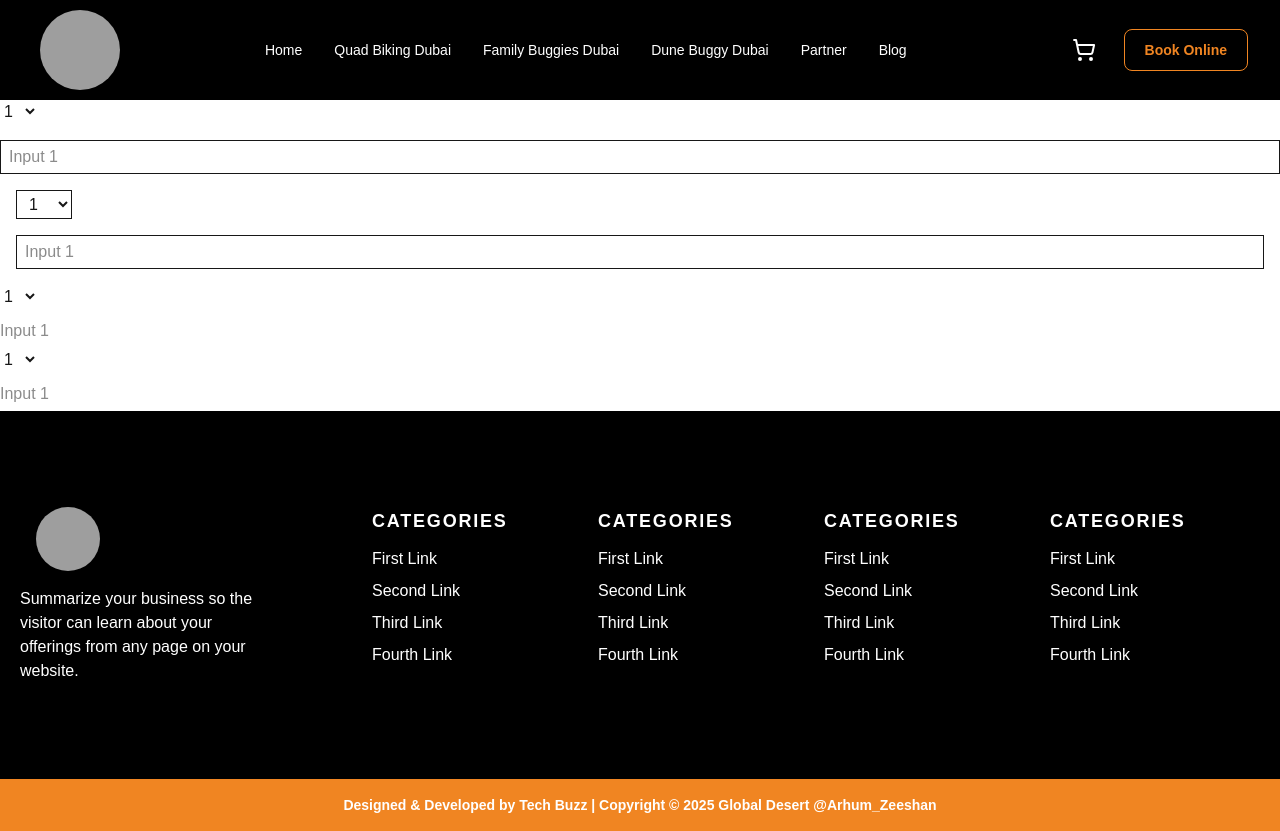
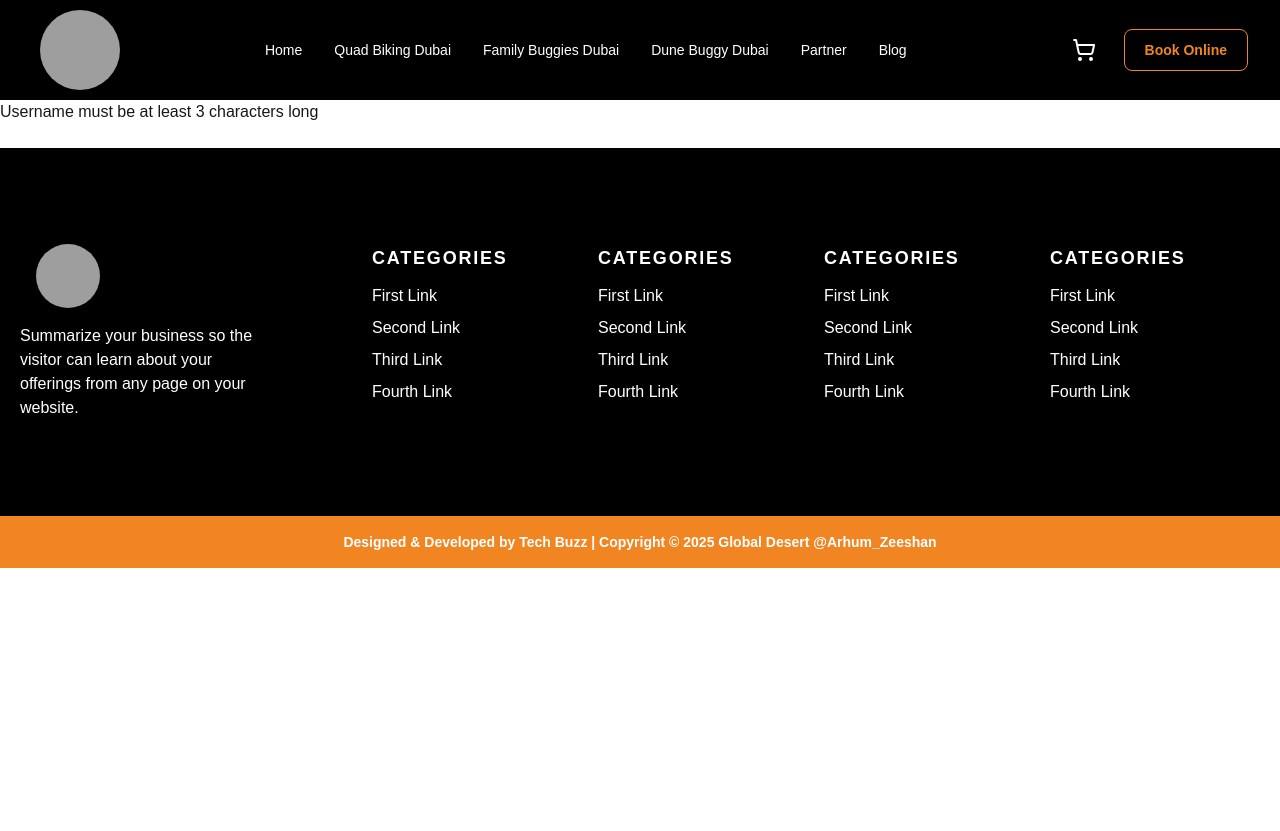
Before and after one commit to Arhum-Zeshan/web-tailwind, a Next.js app: page /globalproject in a window 1280 px wide. After the commit the page ends 800 px from the top, so only its background shows below. Built offline with nearby package versions, Linux system fonts and the light colour scheme; grey boxes are pictures that could not be loaded.

Commit message:
split or reverse

```diff
--- a/app/components/MaxFinder.tsx
+++ b/app/components/MaxFinder.tsx
@@ -1,5 +1,6 @@
 "use client";
 
+import { Flag } from "lucide-react";
 import React, { useState } from "react";
 
 const MaxFinder = () => {
@@ -33,9 +34,6 @@ const MaxFinder = () => {
     </>
   );
 };
-
-
-
 
 const MaxFinder2 = () => {
   const [selected, setSelected] = useState(1); // Default number of inputs
@@ -71,71 +69,73 @@ const MaxFinder2 = () => {
   );
 };
 
+const MaxFinder3 = () => {
+  var numbers = [0, 1, 2, 3, 4, 5, 6, 7, 8, 9];
 
-const MaxFinder3 = () => {
-  const numbers = [1, 2, 3, 4, 5, 6, 7, 8, 9, 10]; // Declared array on top
-  const [count, setCount] = useState(1);
+  const isPrime = (n: number) => {
+    for (var i = 2; i < n; i++) {
+      if (n % i == 0) return false;
+    }
+
+    return true;
+  };
+
+  function getPrimes() {
+    return numbers.filter((num) => isPrime(num));
+  }
+  const isOdd = (n: number) => n % 2 != 0;
+
+  function elementsAvg() {
+    const odds = numbers.filter((num) => isOdd(num));
+    console.log(odds);
+    const sumOfOdds = odds.reduce((a, b) => a + b);
+    return sumOfOdds / odds.length;
+  }
+  const power = (base: number, exp: number) => {
+    var result = base;
+    for (var i = 1; i < exp; i++) {
+      result = result * base;
+    }
+    return result;
+  };
+  const isPalinDrome = (text: string) => text === reversString(text);
+
+  const reversString = (text: string) => text.split("").reverse().join("");
+
+  const numberMultiplybyn = (n: number) => numbers.map((num) => num * n);
 
   return (
-    <div>
-      {/* Dropdown using the numbers array */}
-      <select onChange={(e) => setCount(Number(e.target.value))}>
-        {numbers.map((num) => (
-          <option key={num} value={num}>
-            {num}
-          </option>
-        ))}
-      </select>
-
-      {/* Input fields based on selected count */}
-      <div style={{ marginTop: "10px" }}>
-        {numbers.slice(0, count).map((_, i) => (
-          <input
-            key={i}
-            type="text"
-            placeholder={`Input ${i + 1}`}
-            style={{ display: "block", margin: "5px 0" }}
-          />
-        ))}
-      </div>
-    </div>
+    <>
+      <h2>{isPalinDrome("arhum") ? "true" : "false"}</h2>
+    </>
   );
 };
 
+const PalinDromeFinder = () => {
+   const [username,setUsername]= useState("")
+  const feedBack=()=>{
 
-const MaxFinder4 = () => {
-  const numbers = [1, 2, 3, 4, 5, 6, 7, 8, 9, 10]; // Declared array
-  const [count, setCount] = useState(1);
+    if(username.length < 3) {
+    return "Username must be at least 3 characters long"}
+    else if(username.length > 15) {
+      return "Username must be less than 15 characters long"
+    }
 
+    const reversedUsername = username.split("").reverse().join("");
+    if(reversedUsername === username) {
+      return "Username is a palindrome";
+    } else {
+      return "Username is not a palindrome";
+    }
+
+
+  }
   return (
     <div>
-      {/* Dropdown to choose how many inputs */}
-      <select onChange={(e) => setCount(Number(e.target.value))}>
-        {numbers.map((num) => (
-          <option key={num} value={num}>
-            {num}
-          </option>
-        ))}
-      </select>
-
-      {/* Input fields — use a check to limit how many are shown */}
-      <div style={{ marginTop: "10px" }}>
-        {numbers.map((_, i) =>
-          i < count ? (
-            <input
-              key={i}
-              type="text"
-              placeholder={`Input ${i + 1}`}
-              style={{ display: "block", margin: "5px 0" }}
-            />
-          ) : null
-        )}
-      </div>
+      <h1>{feedBack()}</h1>
+      <input type="text" value={username}
+      onChange={(e) => setUsername(e.target.value)}/>
     </div>
-  );
-};
-
-
-
-
-export { MaxFinder, MaxFinder2, MaxFinder3, MaxFinder4 };
+  )
+}
+export { MaxFinder, MaxFinder2, MaxFinder3, PalinDromeFinder };
--- a/app/globalproject/page.tsx
+++ b/app/globalproject/page.tsx
@@ -7,7 +7,7 @@ import { DuneTextOnImageCardall } from "../components/DuneTextOnImageCard";
 import { employees } from "@/app/data/employees";
 import { Product } from "../components/ProductShowcase";
 import { products } from "../data/products";
-import {MaxFinder,MaxFinder2,MaxFinder3,MaxFinder4} from "../components/MaxFinder";
+import {PalinDromeFinder} from "../components/MaxFinder";
 const page = () => {
   return (
     <>
@@ -16,10 +16,8 @@ const page = () => {
           <Product key={product.id} product={product} />
         ))}
       </div> */}
-      <MaxFinder />
-      <MaxFinder2 />
-      <MaxFinder3 />
-      <MaxFinder4 />
+      <PalinDromeFinder/>
+
     </>
   );
 };
```
